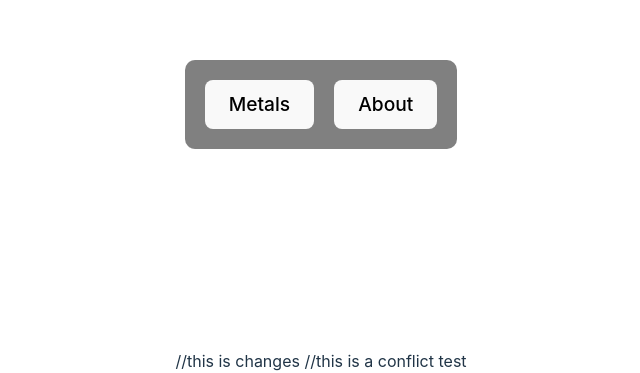
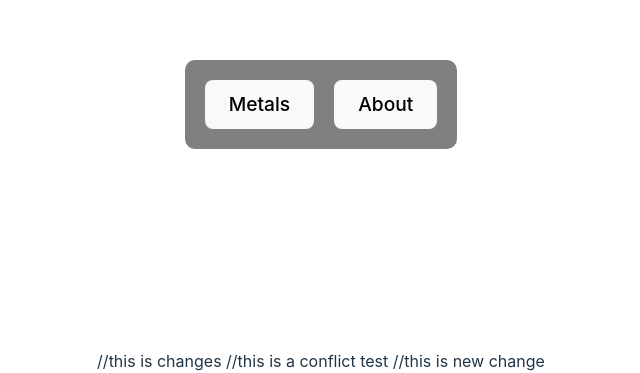
Before and after one commit to Sabareesh001/metalPrice, a React (Vite) app: page / in a window 1280 px wide. Shown: the part 451-824 px from the top of the page, without its empty margins (319-959 px from the left). Built offline with nearby package versions, Linux system fonts and the light colour scheme.

Commit message:
new change

```diff
--- a/src/App.jsx
+++ b/src/App.jsx
@@ -9,7 +9,7 @@ function App() {
   return (
     <Router>
       <Routes />
-      //this is changes //this is a conflict test
+      //this is changes //this is a conflict test //this is new change
     </Router>
   );
 }
```
